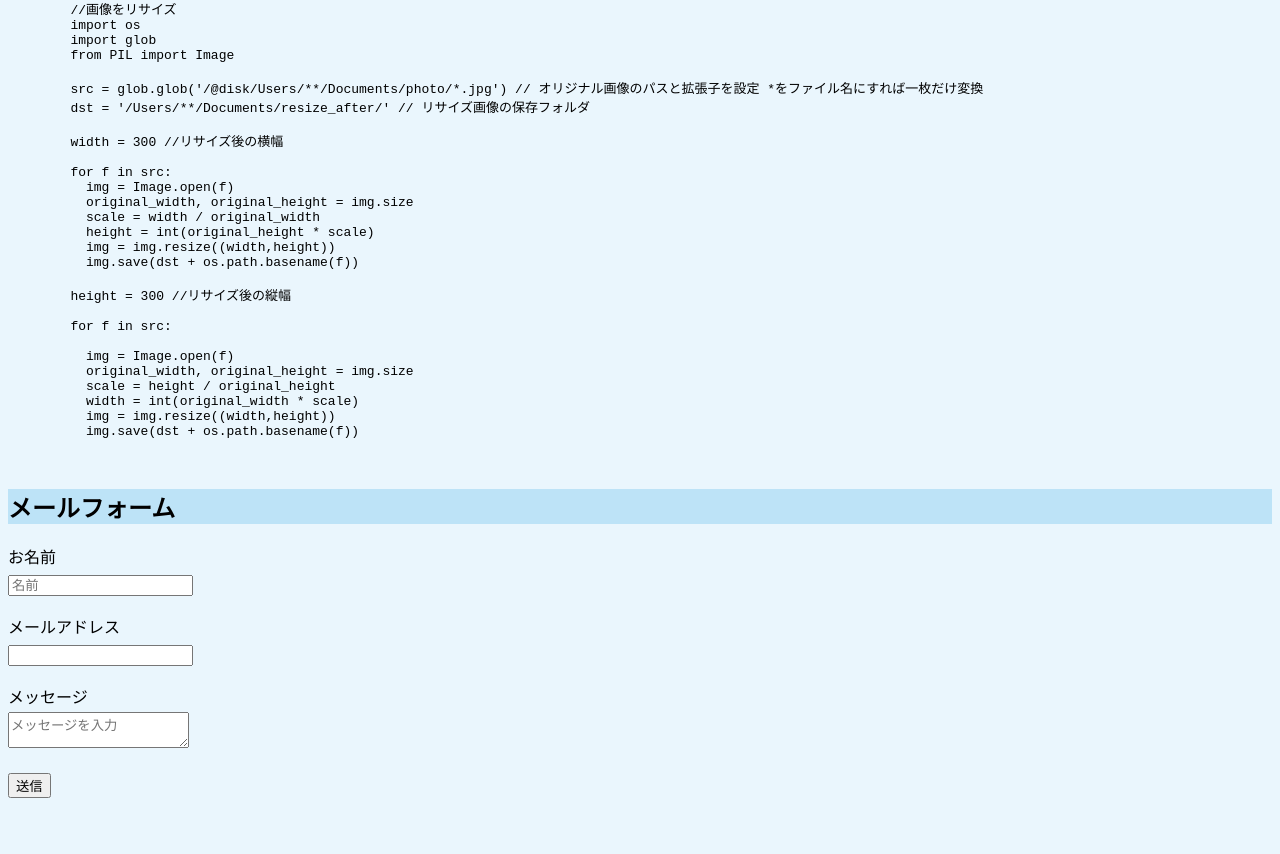
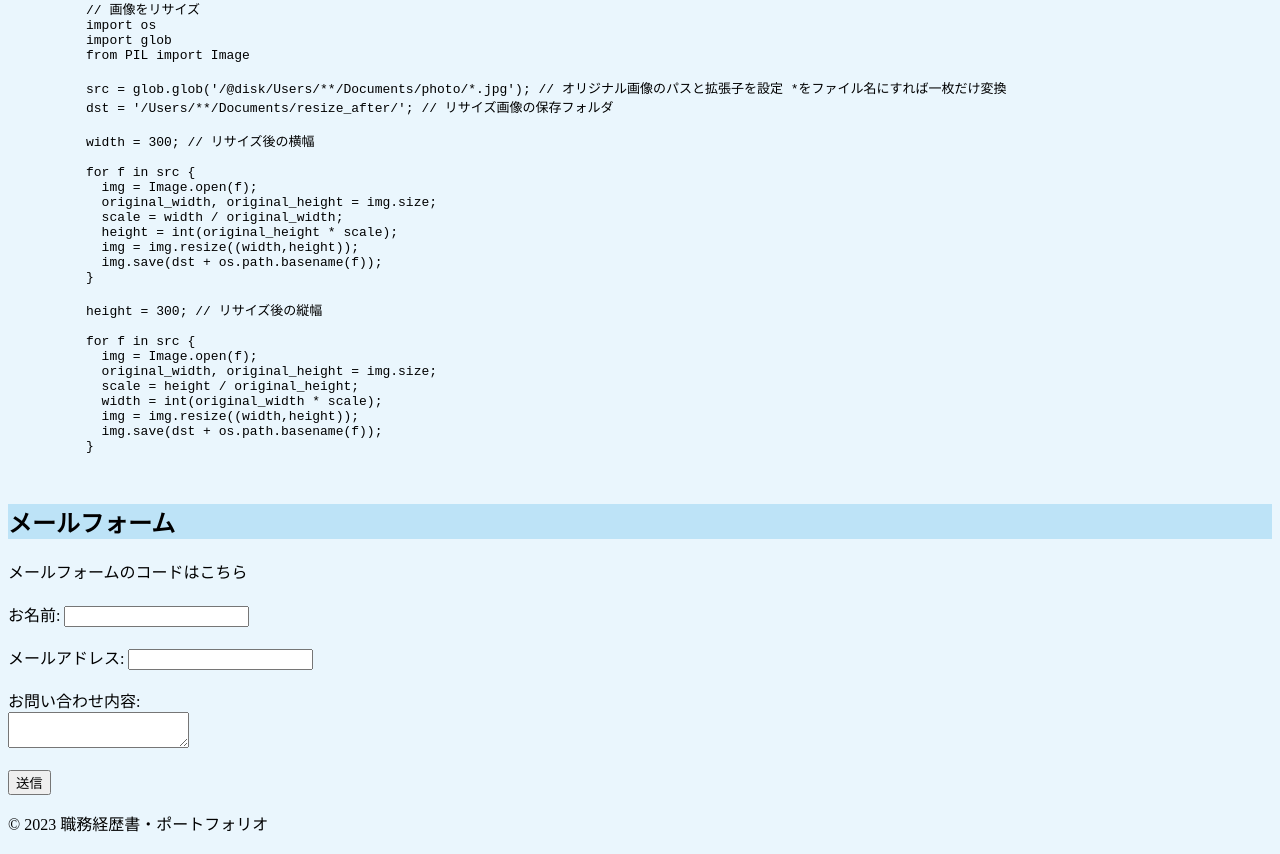
Before and after one commit to spinel-ryu/portforio, a plain HTML site: page index.html in a window 1280 px wide. Shown: the part 1442-2296 px from the top of the page. Before the commit the page ends 2257 px from the top, so only its background shows below. Drawn offline with nearby package versions, Linux system fonts and the light colour scheme.

Commit message:
Add files via upload

```diff
--- a/index.html
+++ b/index.html
@@ -1,4 +1,4 @@
-<!doctype html>
+<!DOCTYPE html>
 <html lang="ja">
 <head>
   <meta charset="utf-8">
@@ -27,6 +27,7 @@
       <h2>やりたいこと</h2>
       <p>現在フルリモートでエンジニア採用と経理補助をお手伝いさせていただいています。<br>事務経験が長く、プログラマーとしての経験はないためエンジニアのお手伝いができるIT事務の仕事に興味があります！<br>特にフルリモートで働ける案件ございましたらご連絡いただけますと幸いです。</p>
     </section>
+
     <section id="area-2">
       <h2>職務経験</h2>
       <h3>総合事務職　平成２２年〜平成３０年（臨時職員）</h3>
@@ -69,51 +70,60 @@
       <h2>画像をリサイズするプログラム</h2>
       <pre>
         <code>
-        //画像をリサイズ
+          // 画像をリサイズ
           import os
           import glob
           from PIL import Image
 
-        src = glob.glob('/Users/**/Documents/photo/*.jpg') // オリジナル画像のパスと拡張子を設定 *をファイル名にすれば一枚だけ変換
-        dst = '/Users/**/Documents/resize_after/' // リサイズ画像の保存フォルダ
+          src = glob.glob('/Users/**/Documents/photo/*.jpg'); // オリジナル画像のパスと拡張子を設定 *をファイル名にすれば一枚だけ変換
+          dst = '/Users/**/Documents/resize_after/'; // リサイズ画像の保存フォルダ
 
-        width = 300 //リサイズ後の横幅
+          width = 300; // リサイズ後の横幅
 
-        for f in src:
-          img = Image.open(f)
-          original_width, original_height = img.size
-          scale = width / original_width
-          height = int(original_height * scale)
-          img = img.resize((width,height))
-          img.save(dst + os.path.basename(f))
+          for f in src {
+            img = Image.open(f);
+            original_width, original_height = img.size;
+            scale = width / original_width;
+            height = int(original_height * scale);
+            img = img.resize((width,height));
+            img.save(dst + os.path.basename(f));
+          }
 
-        height = 300 //リサイズ後の縦幅
+          height = 300; // リサイズ後の縦幅
 
-        for f in src:
-
-          img = Image.open(f)
-          original_width, original_height = img.size
-          scale = height / original_height
-          width = int(original_width * scale)
-          img = img.resize((width,height))
-          img.save(dst + os.path.basename(f))
+          for f in src {
+            img = Image.open(f);
+            original_width, original_height = img.size;
+            scale = height / original_height;
+            width = int(original_width * scale);
+            img = img.resize((width,height));
+            img.save(dst + os.path.basename(f));
+          }
         </code>
       </pre>
     </section>
+
     <section id="area-4">
       <h2>メールフォーム</h2>
-      <form action="mail.php" method="post" name="contact-form">
-        <p>お名前<br>
-          <input type="text" placeholder="名前"></p>
-        <p>メールアドレス<br>
-          <input type="email"></p>
-        <p>メッセージ<br>
-          <textarea name="message" placeholder="メッセージを入力"></textarea></p>
-        <p><input type="submit" value="送信"></p>
+      <p>メールフォームのコードはこちら</p>
+      <!-- メールフォームのHTMLコード -->
+      <form action="send_email.php" method="post">
+        <label for="name">お名前:</label>
+        <input type="text" id="name" name="name" required><br><br>
+
+        <label for="email">メールアドレス:</label>
+        <input type="email" id="email" name="email" required><br><br>
+
+        <label for="message">お問い合わせ内容:</label><br>
+        <textarea id="message" name="message" required></textarea><br><br>
+
+        <input type="submit" value="送信">
       </form>
+    </section>
   </main>
-    <script src="https://code.jquery.com/jquery-3.4.1.min.js" integrity="sha256-CSXorXvZcTkaix6Yvo6HppcZGetbYMGWSFlBw8HfCJo=" crossorigin="anonymous"></script>
-<!--自作のJS-->
-<script src="move.js"></script>
+
+  <footer>
+    <p>© 2023 職務経歴書・ポートフォリオ</p>
+  </footer>
 </body>
 </html>
```
Lines whose indentation alone changed are shown as unchanged.
